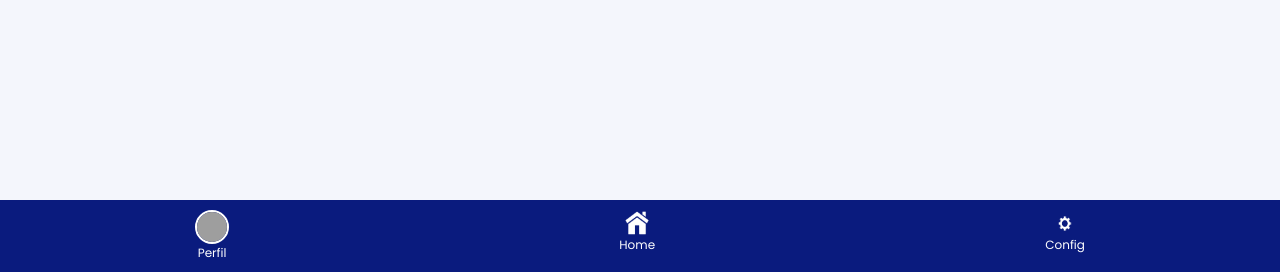
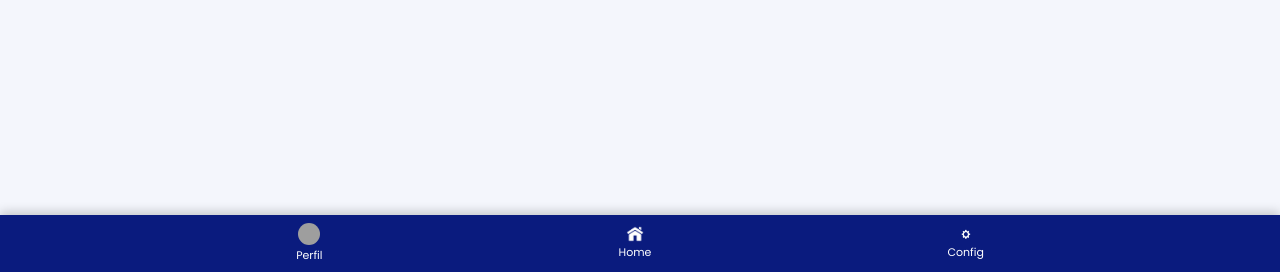
Before and after one commit to ghrc-dev/IFPE-Inteligente-3.1, a Flask app: template templates/ifpeflow.html in a window 1280 px wide. Shown: the part 528-800 px from the top of the page. Run offline with Flask 3, Linux system fonts and the light colour scheme; the template is opened without the code that fills it, so the values that code supplies are empty; parts of the project's set-up code (start-up, migrations or seed data) failed here and were passed over; some libraries are stand-ins or nearby versions; grey boxes are pictures that could not be loaded.

Commit message:
Update ifpeflow.html

```diff
--- a/templates/ifpeflow.html
+++ b/templates/ifpeflow.html
@@ -144,28 +144,36 @@ section h3{
     width:100%;
     background:#0A1B7E;
     display:flex;
-  justify-content:space-around;
-  padding:10px 0;
+    justify-content:space-evenly;
+    align-items:center;
+    padding:8px 0;
     z-index:10;
+    box-shadow: 0 -3px 10px rgba(0,0,0,0.2);
   }
+
   .nav-item{
     display:flex;
     flex-direction:column;
     align-items:center;
+    gap:2px;
+    text-decoration:none;
     color:#fff;
-  text-decoration:none;
-  font-size:12px;
+    font-size:11px;
   }
+
+  .nav-item:hover{
+    opacity:.85;
+  }
+
   .icon-img{
-  width:26px;
-  height:26px;
+    width:18px;
+    height:auto;
   }
+
   .foto-perfil{
-  width:34px;
-  height:34px;
+    width:22px;
+    height:22px;
     border-radius:50%;
-  border:2px solid #fff;
-  object-fit:cover;
   }
 </style>
 </head>
```
Lines whose indentation alone changed are shown as unchanged.
